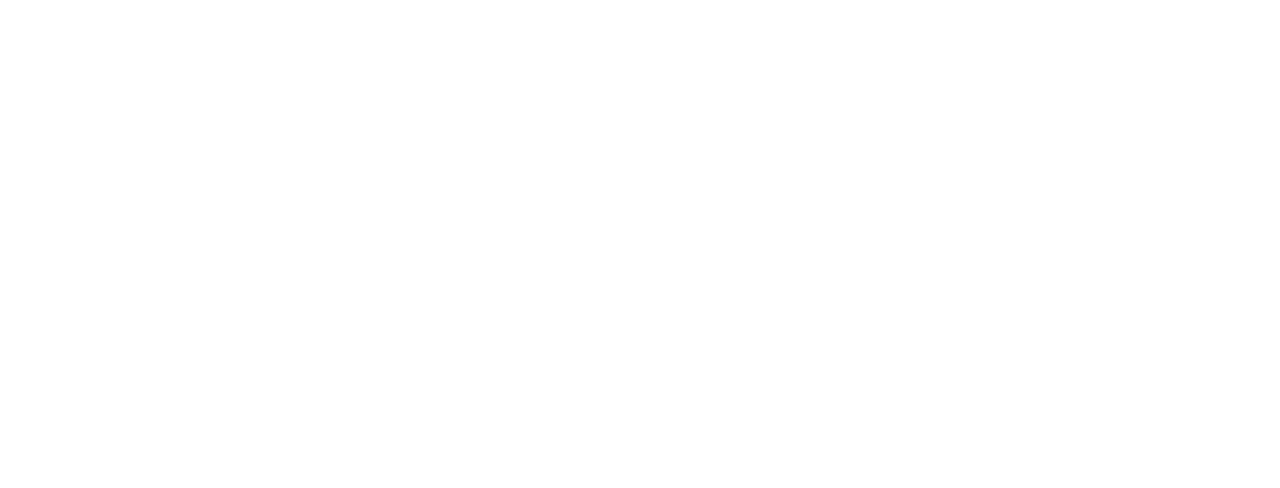
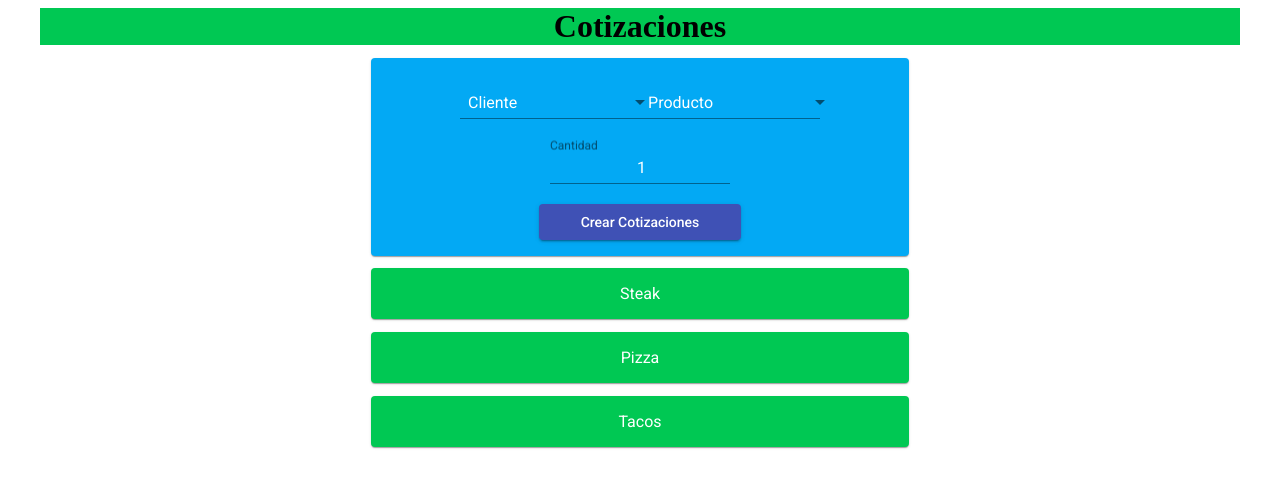
Before and after one commit to wowblast/GuatingFrontend, an Angular app: page /productClientList in a window 1280 px wide. Before the commit this address led to /. Shown: the top 488 px of the page. Built offline with nearby package versions, Linux system fonts and the light colour scheme.

Commit message:
UI added#

```diff
--- a/angular.json
+++ b/angular.json
@@ -78,24 +78,6 @@
             "browserTarget": "certi4:build"
           }
         },
-        "test": {
-          "builder": "@angular-devkit/build-angular:karma",
-          "options": {
-            "main": "src/test.ts",
-            "polyfills": "src/polyfills.ts",
-            "tsConfig": "tsconfig.spec.json",
-            "karmaConfig": "karma.conf.js",
-            "assets": [
-              "src/favicon.ico",
-              "src/assets"
-            ],
-            "styles": [
-              "./node_modules/@angular/material/prebuilt-themes/pink-bluegrey.css",
-              "src/styles.css"
-            ],
-            "scripts": []
-          }
-        },
         "lint": {
           "builder": "@angular-devkit/build-angular:tslint",
           "options": {
@@ -108,18 +90,6 @@
               "**/node_modules/**"
             ]
           }
-        },
-        "e2e": {
-          "builder": "@angular-devkit/build-angular:protractor",
-          "options": {
-            "protractorConfig": "e2e/protractor.conf.js",
-            "devServerTarget": "certi4:serve"
-          },
-          "configurations": {
-            "production": {
-              "devServerTarget": "certi4:serve:production"
-            }
-          }
         }
       }
     }
--- a/src/app/app-routing.module.ts
+++ b/src/app/app-routing.module.ts
@@ -1,10 +1,11 @@
 import { NgModule } from '@angular/core';
 import { Routes, RouterModule } from '@angular/router';
 import { SalesComponent } from './components/sales/sales.component';
-
+import { ProductlistComponent} from './components/product-list/product-list.component';
 
 const routes: Routes = [
-  {path: 'sales', component: SalesComponent}
+  {path: 'sales', component: SalesComponent},
+  {path: 'productClientList', component: ProductlistComponent}
 ];
 
 @NgModule({
--- a/src/app/app.module.ts
+++ b/src/app/app.module.ts
@@ -7,12 +7,13 @@
 import { SalesMaterialModules } from './material';
 import { SalesComponent } from './components/sales/sales.component';
 import { SalesListComponent } from './components/sales-list/sales-list.component';
-
+import { ProductlistComponent } from './components/product-list/product-list.component';
 @NgModule({
   declarations: [
     AppComponent,
     SalesComponent,
-    SalesListComponent
+    SalesListComponent,
+    ProductlistComponent
   ],
   imports: [
     BrowserModule,
--- /dev/null
+++ b/src/app/components/product-list/product-list.component.css
@@ -0,0 +1,60 @@
+.example-container {
+  align-content: center;
+    display: flex;
+    flex-direction: column;
+
+  }
+
+  .example-container > * {
+    align-content: center;
+
+    width: 90%;
+  }
+
+
+
+
+  .example-button-row button,
+.example-button-row a {
+  margin-right: 8px;
+  text-align: center;
+
+}
+h1 {
+  margin: auto;
+  text-align: center;
+  background-color: #00C853;
+  height: 100%;
+  width: 95%;
+  margin-bottom: 1%;
+
+
+}
+mat-select,mat-label,  button, input{
+  margin: auto;
+  text-align: center;
+  align-content: center;
+  margin-left: 5%;
+  color: #FFFFFF;
+
+
+
+}
+
+mat-card ,button{
+  margin: auto;
+  background-color: #03A9F4;
+  text-align: center;
+  align-content: center;
+  width: 40%;
+  display: block;
+}
+.quote {
+  background-color: #00C853;
+  margin-top: 1%;
+  color: #FFFFFF;
+}
+.mat-focused .placeholder{
+  color: #FFFFFF;
+
+}
--- /dev/null
+++ b/src/app/components/product-list/product-list.component.html
@@ -0,0 +1,40 @@
+
+<div class = "background">
+        <div layout="row" layout-align="center center"
+        >
+               <H1>Cotizaciones</H1>
+        </div>
+        <mat-card>
+  <mat-form-field>
+    <mat-label>Cliente</mat-label>
+    <mat-select (selectionChange)="changeClient($event.value)">
+      <mat-option *ngFor="let food of foods" [value]="food.value">
+        <mat-label>{{food.viewValue}}</mat-label>
+      </mat-option>
+    </mat-select>
+  </mat-form-field>
+  <mat-form-field>
+    <mat-label>Producto</mat-label>
+    <mat-select >
+      <mat-option *ngFor="let food of foods" [value]="food.value">
+        {{food.viewValue}}
+      </mat-option>
+    </mat-select>
+  </mat-form-field>
+
+    <mat-form-field class="example-full-width">
+        <mat-placeholder class="placeholder">Cantidad </mat-placeholder>
+      <input   matInput  value="1" type="number">
+    </mat-form-field>
+
+    <button mat-raised-button color="primary">Crear Cotizaciones</button>
+
+</mat-card>
+
+
+  <div *ngFor="let food of foods" class="col-4 card">
+    <mat-card class ="quote">  {{food.viewValue}}</mat-card>
+</div>
+
+
+</div>
--- /dev/null
+++ b/src/app/components/product-list/product-list.component.ts
@@ -0,0 +1,42 @@
+import { Component, OnInit } from '@angular/core';
+import dataClient from "./Data/dataClient.json"
+
+export interface Food {
+    value: string;
+    viewValue: string;
+  }
+@Component({
+selector: 'app-product-list-component',
+templateUrl: './product-list.component.html',
+styleUrls: ['./product-list.component.css']
+})
+export class ProductlistComponent implements OnInit {
+  clientName: string;
+  product: string;
+  quantity: string;
+
+    foods: Food[] = [
+        {value: 'steak-0', viewValue: 'Steak'},
+        {value: 'pizza-1', viewValue: 'Pizza'},
+        {value: 'tacos-2', viewValue: 'Tacos'}
+      ];
+   // clients: dataClient;
+
+
+constructor() {
+}
+public createQuoting() {
+
+}
+
+changeClient(value) {
+  this.clientName = value;
+}
+changeproduct(value) {
+this.changeproduct = value;
+}
+
+ngOnInit(){
+
+}
+}
--- a/src/app/material.ts
+++ b/src/app/material.ts
@@ -7,6 +7,7 @@
 import {MatFormFieldModule} from '@angular/material/form-field';
 import {MatInputModule} from '@angular/material/input';
 import {MatDividerModule} from '@angular/material/divider';
+import {MatSelectModule} from '@angular/material/select';
 
 @NgModule({
     imports: [
@@ -17,7 +18,8 @@
         MatTableModule,
         MatFormFieldModule,
         MatInputModule,
-        MatDividerModule],
+        MatDividerModule,
+        MatSelectModule],
     exports: [
         MatButtonModule,
         MatListModule,
@@ -26,6 +28,7 @@
         MatTableModule,
         MatFormFieldModule,
         MatInputModule,
-        MatDividerModule]
+        MatDividerModule,
+        MatSelectModule]
 })
 export class SalesMaterialModules {  }
```
Also changed, not shown: package.json (+1 -10 lines).
